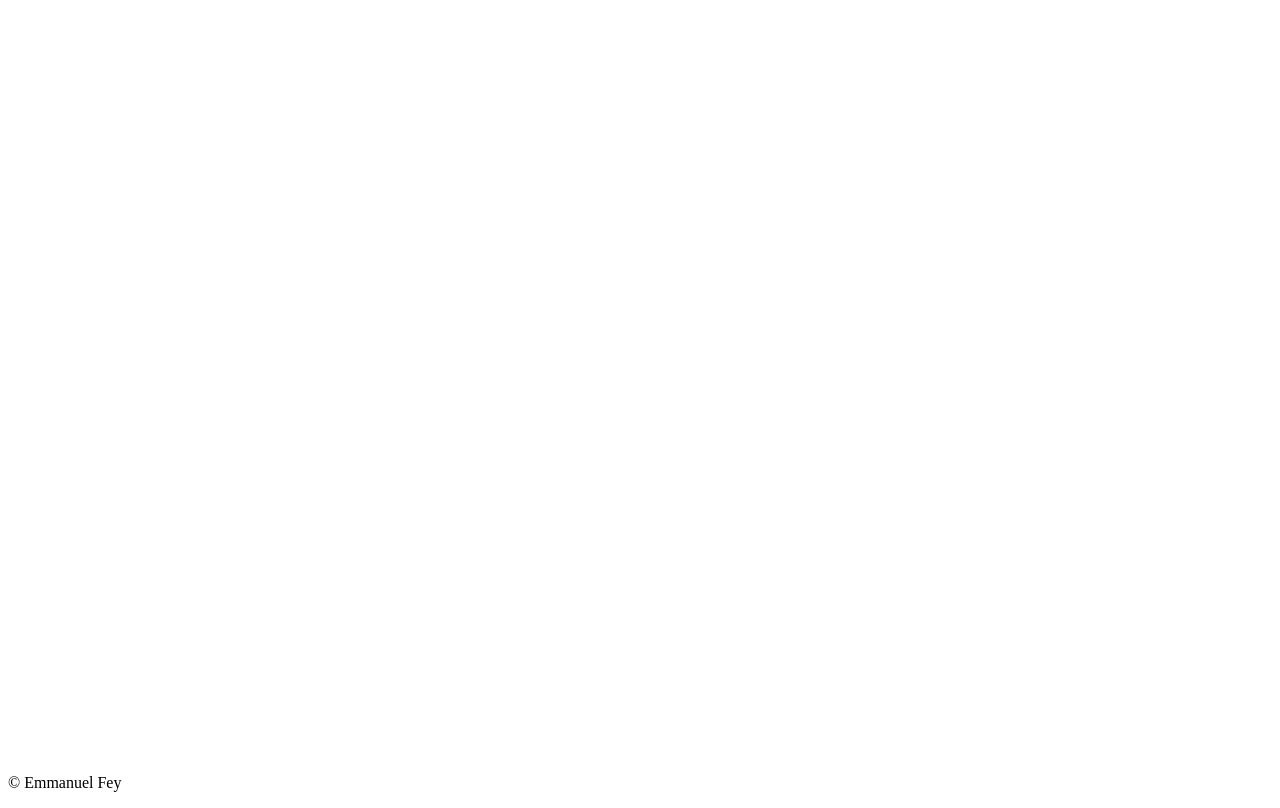
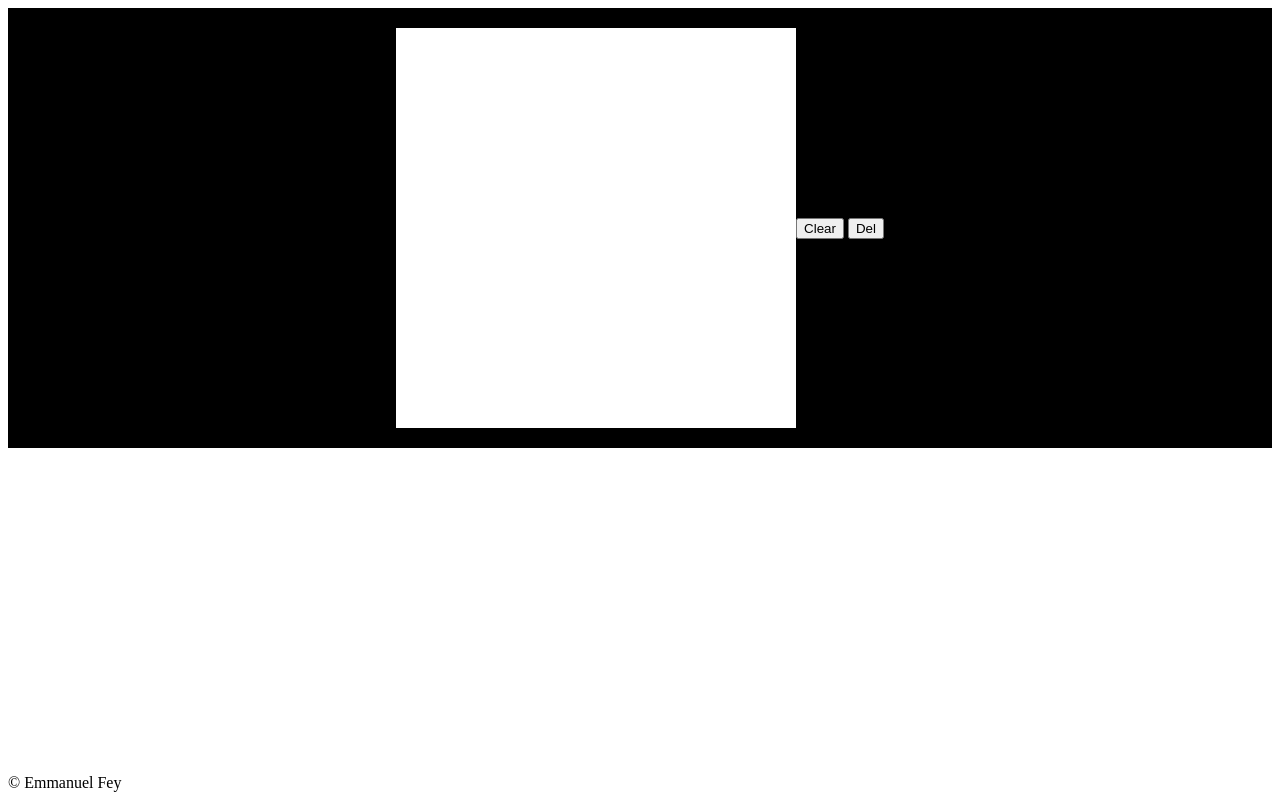
Before and after one commit to EmFey/Calculator, a plain HTML site: page index.html in a window 1280 px wide. Drawn offline with Linux system fonts and the light colour scheme.

Commit message:
Added the screen, del and clear buttons

```diff
--- a/index.html
+++ b/index.html
@@ -11,8 +11,16 @@
 <body>
     <div class="content">
         <div class="calcBody">
-            <div class="calcDisplay"></div>
-            <div class="calcInputs"></div>
+            <div class="calcScreen">
+                <div class="fullOperation"></div>
+                <div class="currentOperation"></div>
+            </div>
+            <div class="calcInputs">
+                <div class="editButtons">
+                    <button>Clear</button>
+                    <button>Del</button>
+                </div>
+            </div>
         </div>
     </div>
     <div class="footer">
--- a/style.css
+++ b/style.css
@@ -11,3 +11,19 @@ body {
 .footer {
     flex-shrink: 0;
 }
+
+.calcBody {
+    display: flex;
+    justify-content: center;
+    align-items: center;
+    background-color: black;
+    padding: 20px;
+}
+
+.calcScreen {
+    width: 400px;
+    height: 400px;
+    background-color: white;
+    word-wrap: break-word;
+    word-break: break-all;
+}
```
